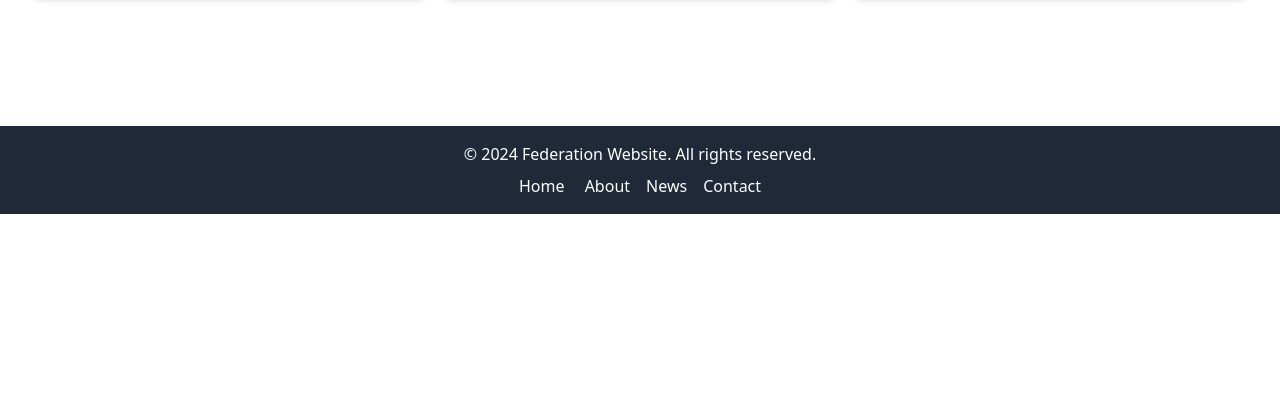
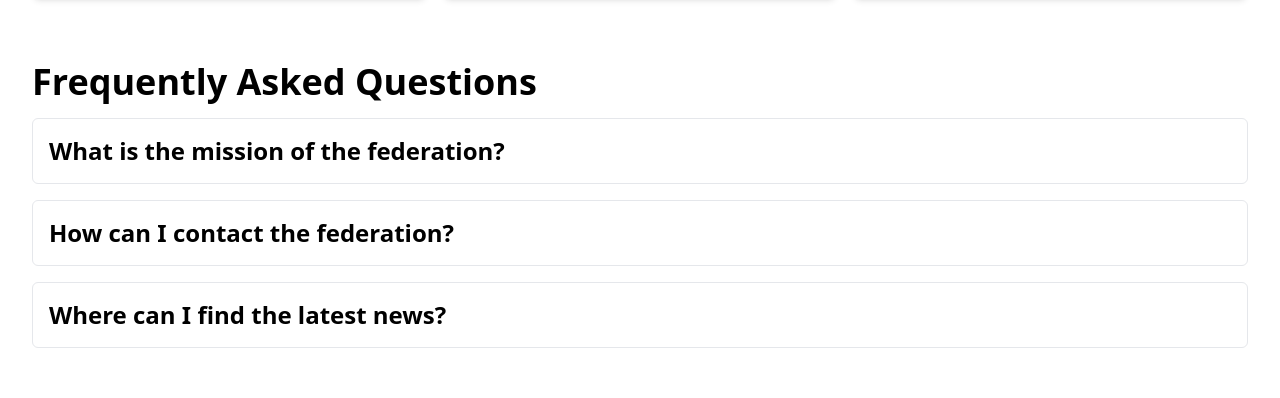
Before and after one commit to hwfweb/federation-website, a React (Create React App) app: page / in a window 1280 px wide. Shown: the part 1070-1468 px from the top of the page. Before the commit the page ends 1284 px from the top, so only its background shows below. Built offline with nearby package versions, Linux system fonts and the light colour scheme; no server answers.

Commit message:
Add FAQ section to Home page with detailed comments

```diff
--- /dev/null
+++ b/src/components/FAQ.js
@@ -0,0 +1,51 @@
+// src/components/FAQ.js
+import React, { useState } from 'react';
+
+// FAQ component
+const FAQ = () => {
+  // State to manage the visibility of answers
+  const [visible, setVisible] = useState(null);
+
+  // Toggle visibility of the selected question
+  const toggleVisibility = (index) => {
+    setVisible(visible === index ? null : index);
+  };
+
+  // List of FAQ questions and answers
+  const faqs = [
+    {
+      question: 'What is the mission of the federation?',
+      answer: 'Our mission is to nurture and develop the talents of our students, preparing them for future success.',
+    },
+    {
+      question: 'How can I contact the federation?',
+      answer: 'You can contact us via the contact form on our website or by emailing us at contact@federation.com.',
+    },
+    {
+      question: 'Where can I find the latest news?',
+      answer: 'The latest news can be found on the News page of our website.',
+    },
+    // Add more FAQ items as needed
+  ];
+
+  return (
+    <section className="my-16">
+      <h2 className="text-4xl font-bold mb-4">Frequently Asked Questions</h2>
+      <div className="space-y-4">
+        {faqs.map((faq, index) => (
+          <div key={index} className="border p-4 rounded-md">
+            <h3
+              className="text-2xl font-semibold cursor-pointer"
+              onClick={() => toggleVisibility(index)}
+            >
+              {faq.question}
+            </h3>
+            {visible === index && <p className="mt-2">{faq.answer}</p>}
+          </div>
+        ))}
+      </div>
+    </section>
+  );
+};
+
+export default FAQ;
--- a/src/pages/home.js
+++ b/src/pages/home.js
@@ -2,6 +2,7 @@
 import React, { useEffect, useState, useContext } from 'react';
 import { AppContext } from '../context/AppContext';
 import Gallery from '../components/Gallery';
+import FAQ from '../components/FAQ'; // Import the FAQ component
 
 // Home page component that uses global state
 const Home = () => {
@@ -71,8 +72,8 @@ const Home = () => {
           ))}
         </ul>
       </section>
-      {/* Gallery component */}
-      <Gallery />
+      <Gallery /> {/* Add Gallery component here */}
+      <FAQ /> {/* Add FAQ component here */}
     </div>
   );
 };
```
